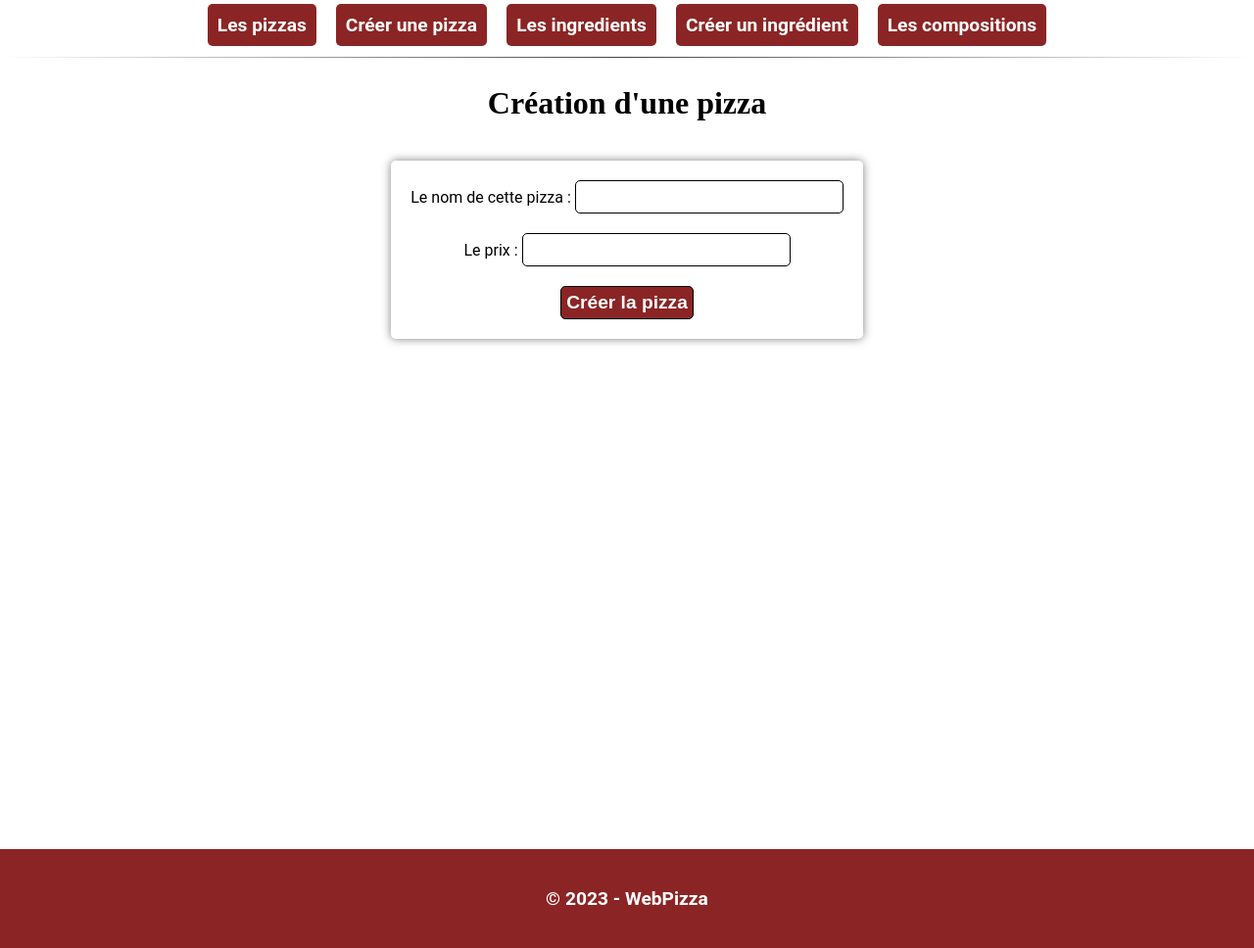
After one commit to 21Hmzz/WebPizza, a Django app: page /pizzas/add in a window 1280 px wide. The commit adds this page. Shown: the whole page at 98% size. Run offline with Django 4.2, Linux system fonts and the light colour scheme.

Commit message:
Création des forms + style

```diff
--- /dev/null
+++ b/webpizza/applipizza/forms.py
@@ -0,0 +1,21 @@
+from django import forms
+from django.forms import ModelForm
+from applipizza.models import Pizza, Ingredient, Composition
+
+
+class IngredientForm(ModelForm):
+    class Meta:
+        model = Ingredient
+        fields = ['nomIngredient']
+
+
+class PizzaForm(ModelForm):
+    class Meta:
+        model = Pizza
+        fields = ['nomPizza', 'prix']
+
+
+class CompositionForm(ModelForm):
+    class Meta:
+        model = Composition
+        fields = ['ingredient', 'quantite']
--- a/webpizza/applipizza/models.py
+++ b/webpizza/applipizza/models.py
@@ -12,7 +12,7 @@
 
     def __str__(self):
 
-        return "ingrédient" + self.nomIngredient
+        return "ingrédient " + self.nomIngredient
 
 
 class Pizza(models.Model):
@@ -27,7 +27,7 @@
 
     def __str__(self):
 
-        return "Pizza " + self.nomPizza + " prix =  " + str(self.prix) + "€"
+        return "Pizza " + self.nomPizza + " : " + str(self.prix) + "€"
 
 
 class Composition(models.Model):
@@ -44,5 +44,4 @@
     def __str__(self):
         ing = self.ingredient
         piz = self.pizza
-        return ing.__str__() + 'fait partie de la pizza '
-        + piz.__str__() + ' (quantité = ' + self.quantite + ')'
+        return "ingrédient " + ing.nomIngredient + " fait partie de la pizza " + piz.nomPizza + " (prix = "+str(piz.prix)+"€) (quantité = " + self.quantite+")"
--- /dev/null
+++ b/webpizza/applipizza/static/applipizza/css/styles.css
@@ -0,0 +1,210 @@
+
+
+
+
+body,html{
+    margin: 0;
+    padding: 0;
+    font-family: 'Roboto', sans-serif;
+    height: 100%;
+    width: 100%;
+}
+
+nav{
+    background-color: #fff;
+    height: 50px;
+    display: flex;
+    align-items: center;
+    justify-content: center;
+    padding: 0 20px;
+    gap: 20px;
+
+
+}
+nav a {
+    text-decoration: none;
+    color: #fff;
+    background-color: rgb(139, 37, 37);
+    padding: 10px;
+    border-radius: 5px;
+    font-size: 1.2em;
+    font-weight: bold;
+}
+nav a:hover{
+    background-color: #000;
+    color: #fff;
+}
+
+
+hr{
+    border: 0;
+    height: 1px;
+    background-image: linear-gradient(to right, rgba(0, 0, 0, 0), rgba(0, 0, 0, 0.75), rgba(0, 0, 0, 0));
+
+}
+h2{
+    text-align: center;
+    font-size: 2em;
+    font-weight: bold;
+    margin: 20px 0;
+    font-family: "Times New Roman", Times, serif;
+}
+
+.allpizzas{
+    list-style: none;
+    display: flex;
+    flex-wrap: wrap;
+    justify-content: center;
+    gap: 20px;
+    padding: 0;
+    border-radius: 5px;
+    margin: 20px 0;
+
+}
+
+.allpizzas li{
+    width: 300px;
+    height: 300px;
+    background-color: #fff;
+    border-radius: 5px;
+    box-shadow: 0 0 10px rgba(0,0,0,0.5);
+    display: flex;
+    flex-direction: column;
+    align-items: center;
+    justify-content: center;
+    gap: 20px;
+    padding: 20px;
+    font-size: 1em;
+    font-weight: bold;
+    word-wrap: break-word;
+    text-align: center;
+
+}
+.allpizzas a {
+    text-decoration: none;
+    color: #fff;
+    background-color: rgb(139, 37, 37);
+    padding: 10px;
+    border-radius: 5px;
+    font-size: 1.2em;
+    font-weight: bold;
+}
+
+main{
+    display: flex;
+    flex-direction: column;
+    align-items: center;
+    padding: 0 20px;
+    min-height: 100%;
+}
+footer{
+    background-color: rgb(139, 37, 37);
+    color: #fff;
+    text-align: center;
+    padding: 20px;
+    font-size: 1.2em;
+    font-weight: bold;
+
+
+}
+
+.listeing {
+    margin-top: 20px;
+}
+.listeing thead{
+    background-color: rgb(139, 37, 37);
+    color: #fff;
+    font-size: 1.2em;
+    font-weight: bold;
+    text-align: center;
+}
+.listeing tbody{
+    background-color: #fff;
+    color: #000;
+    font-size: 1.2em;
+    font-weight: bold;
+    text-align: center;
+
+}
+.listeing td, .listeing th{
+    border: 1px solid #000;
+    padding: 10px;
+}
+.descriptioncompo{
+    display: flex;
+    flex-direction: column;
+    align-items: center;
+    justify-content: center;
+    gap: 20px;
+    padding: 20px;
+    border-radius: 5px;
+    background-color: #fff;
+    box-shadow: 0 0 10px rgba(0,0,0,0.5);
+    margin: 20px 0;
+}
+
+.adding,.addpizza{
+    display: flex;
+    flex-direction: column;
+    align-items: center;
+    justify-content: center;
+    gap: 20px;
+    padding: 20px;
+    border-radius: 5px;
+    background-color: #fff;
+    box-shadow: 0 0 10px rgba(0,0,0,0.5);
+    margin: 20px 0;
+}
+.adding,.addpizza input[type="text"]{
+    padding: 5px;
+    border-radius: 5px;
+    border: 1px solid #000;
+    font-size: 1.2em;
+    font-weight: bold;
+}
+.addpizza input[type="number"]{
+    padding: 5px;
+    border-radius: 5px;
+    border: 1px solid #000;
+    font-size: 1.2em;
+    font-weight: bold;
+}
+.adding,.addpizza input[type="submit"]{
+    padding: 5px;
+    border-radius: 5px;
+    border: 1px solid #000;
+    font-size: 1.2em;
+    font-weight: bold;
+    background-color: rgb(139, 37, 37);
+    color: #fff;
+}
+.success{
+    background-color: rgb(139, 37, 37);
+    color: #fff;
+    padding: 10px;
+    border-radius: 5px;
+    font-size: 1.2em;
+    font-weight: bold;
+    text-align: center;
+    margin: 20px 0;
+}
+.tableau_ingredient thead{
+
+    background-color: rgb(139, 37, 37);
+    color: #fff;
+    font-size: 1.2em;
+    font-weight: bold;
+    text-align: center;
+}
+.tableau_ingredient tbody{
+    background-color: #fff;
+    color: #000;
+    font-size: 1.2em;
+    font-weight: bold;
+    text-align: center;
+
+}
+.tableau_ingredient td, .tableau_ingredient th{
+    border: 1px solid #000;
+    padding: 10px;
+}
--- /dev/null
+++ b/webpizza/applipizza/templates/applipizza/base.html
@@ -0,0 +1,33 @@
+
+{% load static %}
+<!DOCTYPE html>
+<html lang="en">
+<head>
+    <meta charset="UTF-8">
+    <meta http-equiv="X-UA-Compatible" content="IE=edge">
+    <meta name="viewport" content="width=device-width, initial-scale=1.0">
+    <link rel="stylesheet" href="{% static 'applipizza/css/styles.css' %}">
+    <link rel="icon" href="{% static 'applipizza/img/pizza.png' %}">
+    <title>{% block title %} {% endblock %}</title>
+</head>
+<body>
+    <header>
+        <nav>
+            <div><a href="/pizzas/">Les pizzas</a></div>
+            <div><a href="/pizzas/add">Créer une pizza</a></div>
+            <div><a href="/ingredients/">Les ingredients</a></div>
+            <div><a href="/ingredients/add">Créer un ingrédient</a></div>
+            <div><a href="/compositions/">Les compositions</a></div>
+
+        </nav>
+    </header>
+    <hr>
+    <main>
+        {% block content %} {% endblock %}
+    </main>
+    <footer>
+        <p>© 2023 - WebPizza</p>
+    </footer>
+
+</body>
+</html>
--- /dev/null
+++ b/webpizza/applipizza/templates/applipizza/formulaireCreationPizza.html
@@ -0,0 +1,14 @@
+{%extends 'applipizza/base.html'%}
+
+{%block title%}création d'une pizza{%endblock%}
+
+{%block content%}
+<h2>
+    Création d'une pizza
+</h2>
+<form class="addpizza" action="/pizzas/create" method="post">
+    {% csrf_token %}
+    {{ form.as_div }}
+    <input type="submit" value="Créer la pizza">
+</form>
+{% endblock %}
--- a/webpizza/applipizza/views.py
+++ b/webpizza/applipizza/views.py
@@ -1,7 +1,8 @@
 from django.shortcuts import render
 
 # Create your views here.
-from applipizza.models import Pizza
+from applipizza.models import Pizza, Ingredient, Composition
+from applipizza.forms import IngredientForm, PizzaForm, CompositionForm
 
 
 def pizzas(request):
@@ -11,5 +12,93 @@
     return render(
         request,
         "applipizza/pizzas.html",
-        {"Pizzas": lesPizzas},
+        {"pizzas": lesPizzas},
     )
+
+
+def pizza(request, pizza_id):
+
+    laPizza = Pizza.objects.get(idPizza=pizza_id)
+    compo = Composition.objects.filter(pizza=pizza_id)
+    listeIngredients = []
+    form = CompositionForm()
+
+    for c in compo:
+        ing = Ingredient.objects.get(idIngredient=c.ingredient.idIngredient)
+        listeIngredients.append({"nom": ing.nomIngredient, "qte": c.quantite})
+
+    return render(
+        request,
+        "applipizza/pizza.html",
+        {"pizza": laPizza, "compo": listeIngredients, "form": form},
+    )
+
+
+def ingredients(request):
+
+    lesIngredients = Ingredient.objects.all()
+    return render(
+        request,
+        "applipizza/ingredients.html",
+        {"ingredients": lesIngredients},
+    )
+
+
+def compositions(request):
+
+    lesCompositions = Composition.objects.all()
+    return render(
+        request,
+        "applipizza/compositions.html",
+        {"compositions": lesCompositions},
+    )
+
+
+def formulaireCreationIngredient(request):
+    formulaire = IngredientForm()
+
+    return render(
+        request,
+        "applipizza/formulaireCreationIngredient.html",
+        {"form": formulaire},
+    )
+
+
+def creerIngredient(request):
+    form = IngredientForm(request.POST)
+    if form.is_valid():
+        nomIng = form.cleaned_data['nomIngredient']
+        ing = Ingredient()
+        ing.nomIngredient = nomIng
+        ing.save()
+        return render(
+            request,
+            "applipizza/traitementFormulaireCreationIngredient.html",
+            {"nom": nomIng},
+        )
+
+
+def formulaireCreationPizza(request):
+    formulaire = PizzaForm()
+
+    return render(
+        request,
+        "applipizza/formulaireCreationPizza.html",
+        {"form": formulaire},
+    )
+
+
+def creerPizza(request):
+    form = PizzaForm(request.POST)
+    if form.is_valid():
+        nomPizza = form.cleaned_data['nomPizza']
+        prix = form.cleaned_data['prix']
+        pizza = Pizza()
+        pizza.nomPizza = nomPizza
+        pizza.prix = prix
+        pizza.save()
+        return render(
+            request,
+            "applipizza/traitementFormulaireCreationPizza.html",
+            {"nom": nomPizza, "prix": prix},
+        )
--- a/webpizza/webpizza/settings.py
+++ b/webpizza/webpizza/settings.py
@@ -116,7 +116,7 @@
 # Static files (CSS, JavaScript, Images)
 # https://docs.djangoproject.com/en/4.2/howto/static-files/
 
-STATIC_URL = 'static/'
+STATIC_URL = '/static/'
 
 # Default primary key field type
 # https://docs.djangoproject.com/en/4.2/ref/settings/#default-auto-field
--- a/webpizza/webpizza/urls.py
+++ b/webpizza/webpizza/urls.py
@@ -21,4 +21,12 @@
 urlpatterns = [
     path('admin/', admin.site.urls),
     path('pizzas/', views.pizzas),
+    path('pizzas/<int:pizza_id>', views.pizza),
+    path('pizzas/add', views.formulaireCreationPizza),
+    path('pizzas/create', views.creerPizza),
+    path('ingredients/', views.ingredients),
+    path('ingredients/add', views.formulaireCreationIngredient),
+    path('ingredients/create', views.creerIngredient),
+
+    path('compositions/', views.compositions)
 ]
```
Also changed, not shown: webpizza/applipizza/templates/applipizza/compositions.html (added, +14 -0 lines), webpizza/applipizza/templates/applipizza/formulaireCreationIngredient.html (added, +14 -0 lines), webpizza/applipizza/templates/applipizza/ingredients.html (added, +21 -0 lines), webpizza/applipizza/templates/applipizza/pizza.html (added, +32 -0 lines), webpizza/applipizza/templates/applipizza/pizzas.html (+6 -23 lines), webpizza/applipizza/templates/applipizza/traitementFormulaireCreationIngredient.html (added, +13 -0 lines), webpizza/applipizza/templates/applipizza/traitementFormulaireCreationPizza.html (added, +15 -0 lines), webpizza/applipizza/static/applipizza/img/pizza.png (added).
